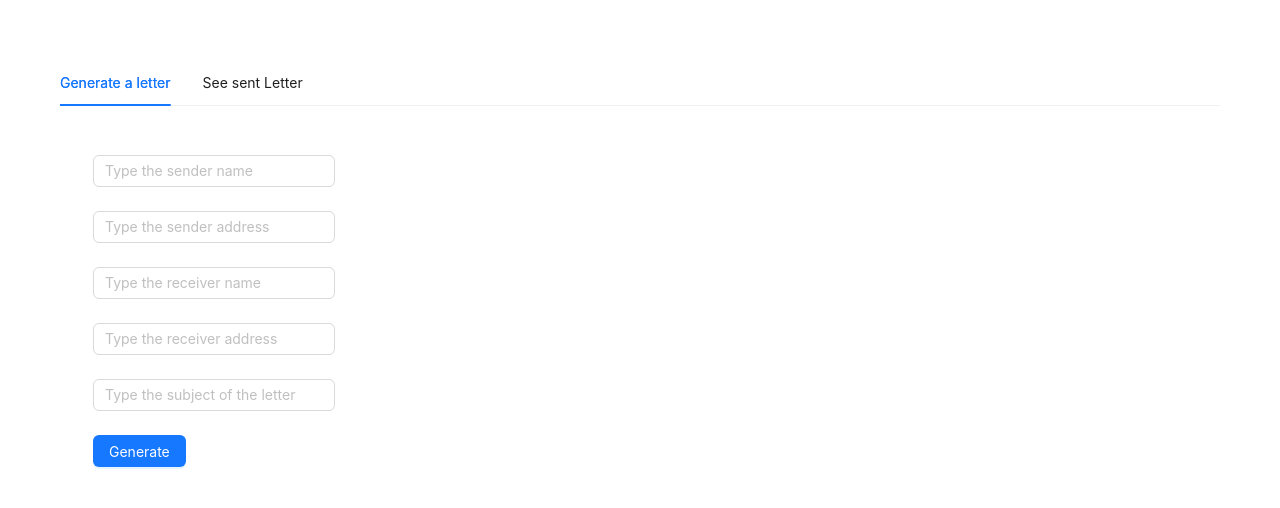
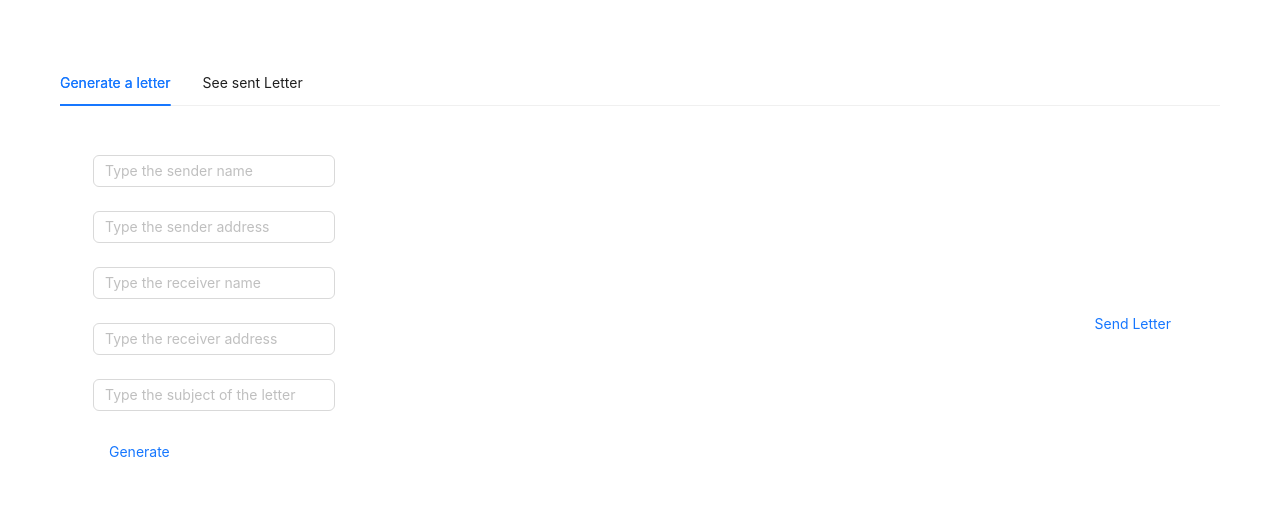
Before and after one commit to thopatevijay/postman, a Next.js app: page /home/Home in a window 1280 px wide. Shown: the top 508 px of the page. Built offline with nearby package versions, Linux system fonts and the light colour scheme.

Commit message:
postgrid integration done - able to send letters

```diff
--- a/modules/generationForm/GenerationForm.styled.tsx
+++ b/modules/generationForm/GenerationForm.styled.tsx
@@ -2,6 +2,7 @@ import styled from 'styled-components'
 import {
   Input as UiInput,
   Form as UiForm,
+  Button,
 } from 'antd';
 
 export const Form = styled(UiForm)``;
@@ -31,3 +32,5 @@ padding: 33px;
 justify-content: space-between;
 align-items: center;
 `;
+
+export const SendLetterButton = styled(Button)``;
--- a/modules/generationForm/GenerationForm.tsx
+++ b/modules/generationForm/GenerationForm.tsx
@@ -5,7 +5,7 @@ import * as Styled from "./GenerationForm.styled";
 
 const GenerationForm = () => {
 
-  const { generatedContent, handleChange, handleSubmit, form } = useGenerateLetter();
+  const { generatedContent, handleChange, handleSubmit, form, sendLetter } = useGenerateLetter();
 
   return (
     <Styled.MainContainer>
@@ -51,7 +51,7 @@ const GenerationForm = () => {
 
         <Form.Item>
           <Space>
-            <Button type="primary" htmlType="submit" >
+            <Button type="link" htmlType="submit" >
               Generate
             </Button>
           </Space>
@@ -61,6 +61,9 @@ const GenerationForm = () => {
       <Styled.LetterContentHolder>
         {generatedContent}
       </Styled.LetterContentHolder>
+      <Styled.SendLetterButton type="link" onClick={sendLetter}>
+        Send Letter
+      </Styled.SendLetterButton>
     </Styled.MainContainer>
 
   )
--- a/modules/generationForm/useGenerateLetter.ts
+++ b/modules/generationForm/useGenerateLetter.ts
@@ -1,6 +1,6 @@
 import { useState, useCallback } from "react";
 import { ChatGPTAPI } from 'chatgpt'
-import { Form, FormInstance } from "antd";
+import { Form, FormInstance, message } from "antd";
 import { CHAT_GPT_COMPLETION_PARAMS, CHAT_GPT_SYSTEM_MESSAGE } from "../../common/constant";
 
 type GenerateFormValues = {
@@ -17,6 +17,7 @@ type UseLetterResult = {
     generateLetter: (prompt: string) => void;
     handleChange: (changedValues: any, allValues: any) => void;
     handleSubmit: (values: GenerateFormValues) => void;
+    sendLetter: () => void;
 };
 
 export function useGenerateLetter(): UseLetterResult {
@@ -63,6 +64,59 @@ export function useGenerateLetter(): UseLetterResult {
         }
     }, [setGeneratedContent]);
 
+    const sendLetter = useCallback(async () => {
+
+        const values = form.getFieldsValue();
+        console.log(values);
+        const to = {
+            firstName: values.receiverName,
+            lastName: '',
+            addressLine1: '200 UNIVERSITY AVE W',
+            addressLine2: values.receiverAddress,
+            city: '',
+            provinceOrState: '',
+            postalOrZip: '',
+        };
+
+        const from = {
+            firstName: values.senderName,
+            lastName: '',
+            addressLine1: '3075 14TH AVE 212',
+            addressLine2: values.senderAddress,
+            city: '',
+            provinceOrState: '',
+            postalOrZip: '',
+        };
+
+        const description = values.subject;
+
+        const content = generatedContent;
+
+        try {
+            const response = await fetch("/api/postGrid/sendLetter", {
+                method: "POST",
+                headers: {
+                    "Content-Type": "application/json",
+                },
+                body: JSON.stringify({ to, from, description, content }),
+            });
+
+            if (!response.ok) {
+                const errorData = await response.json();
+                throw new Error(errorData.message || 'Error sending letter');
+            }
+
+            const data = await response.json();
+            message.success('Letter sent successfully!');
+            console.log(data);
+        } catch (error) {
+            console.error(error);
+            message.error(error.message); // Display the error to the user.
+        }
+
+    }, [form, generatedContent]);
+
+
     const handleSubmit = useCallback(
         async (values: GenerateFormValues) => {
             console.log(values)
@@ -79,6 +133,7 @@ export function useGenerateLetter(): UseLetterResult {
         generateLetter,
         handleChange,
         handleSubmit,
-        form
+        form,
+        sendLetter
     };
 }
--- /dev/null
+++ b/pages/api/postGrid/sendLetter.ts
@@ -0,0 +1,58 @@
+import { NextApiRequest, NextApiResponse } from "next";
+
+interface IContact {
+    firstName: string,
+    lastName: string,
+    addressLine1: string,
+    addressLine2: string,
+    city: string,
+    provinceOrState: string,
+    postalOrZip: string,
+}
+
+interface IRequestBody {
+    to: IContact;
+    from: IContact;
+    description: string;
+    content: string;
+}
+
+export default async function sendLetter(
+    request: NextApiRequest,
+    response: NextApiResponse
+): Promise<void> {
+    try {
+        const { to, from, description, content } = request.body as IRequestBody;
+        const rightNow = new Date().toDateString();
+
+        const options = {
+            method: 'POST',
+            headers: {
+                accept: 'application/json',
+                'content-type': 'application/json',
+                'X-API-KEY': process.env.POSTGRID_API_KEY,
+            },
+            body: JSON.stringify({
+                to,
+                from,
+                template: 'template_rVawyH7r1BLqHwjUxrJKu6',
+                description: description,
+                addressPlacement: "top_first_page",
+                mergeVariables: {
+                    "content": content,
+                    "date": rightNow
+                }
+            }),
+        };
+
+        const res = await fetch('https://api.postgrid.com/print-mail/v1/letters', options);
+        const data = await res.json();
+        if (!res.ok) {
+            throw new Error('Error sending letter');
+        }
+        response.status(200).json(data);
+    } catch (error) {
+        console.log(error)
+        response.status(500).json({ error: 'Internal server error', message: error.message });
+    }
+}
```
